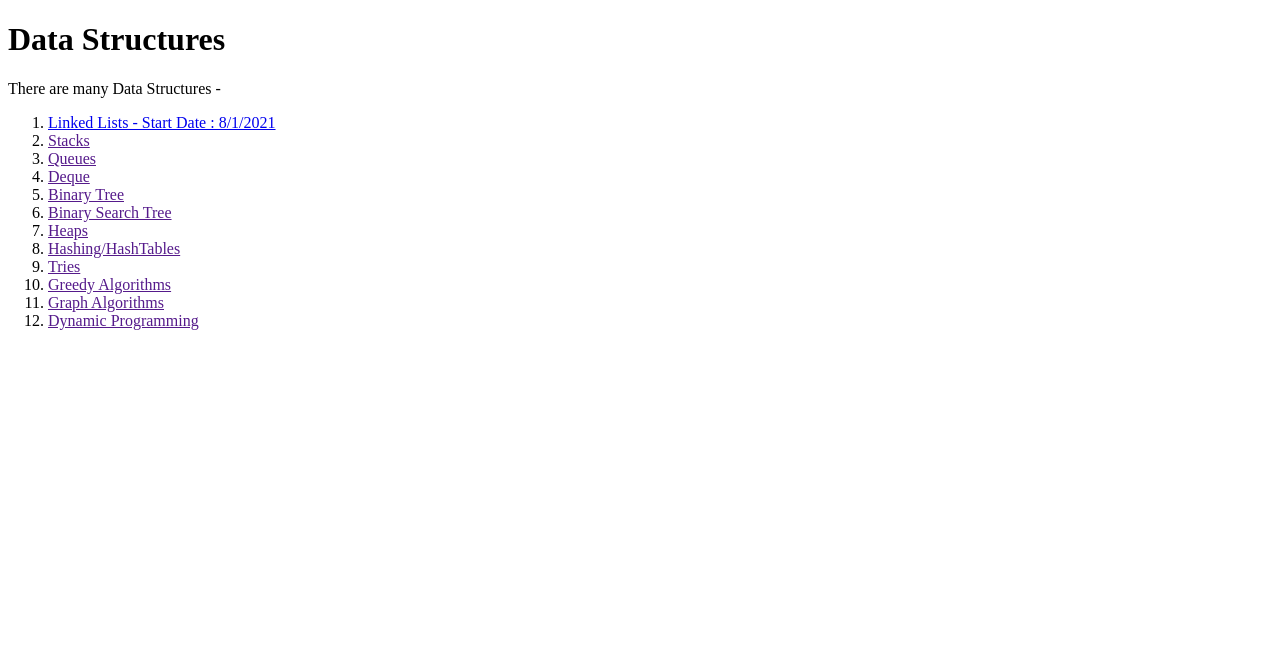
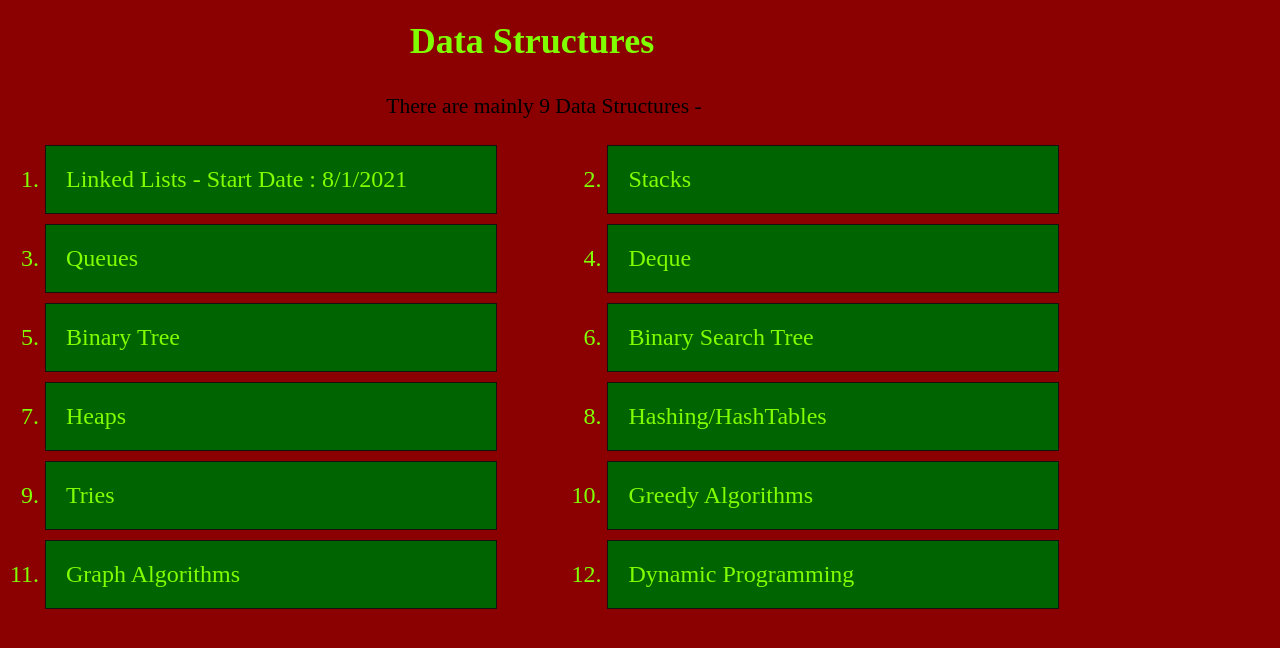
Before and after one commit to arun-bhadouriya/frustatedDev, a plain HTML site: page index.html in a window 1280 px wide. Drawn offline with Linux system fonts and the light colour scheme.

Commit message:
worked upon 9/1/2021

```diff
--- a/index.css
+++ b/index.css
@@ -7,3 +7,49 @@ span{
     color: darkgreen;
     font-size: large;
 }
+body{
+    margin: 0;
+    font-size: large;
+    background-color: darkred;
+}
+.body{
+    background-color: darkred;
+    height: 105%;
+}
+.body h1{
+    color:chartreuse;
+    margin: 10px;
+    padding: 10px;
+    /* background-color: darkviolet; */
+    text-align: center;
+    width: 80%;
+}
+
+.body p{
+    text-align: center;
+    width: 85%;
+    font-size: larger;
+
+}
+.body ol{
+    width: 80%;
+    display: flex;
+    flex-wrap: wrap;
+    justify-content: space-between;
+}
+
+.body ol li{
+    min-width: 40%;
+    border: rgb(19, 18, 17) 1px solid;
+    font-size: 1.5rem;
+    padding: 20px;
+    margin: 5px;
+    color: chartreuse;
+    background-color: darkgreen;
+
+}
+
+.body ol li a{
+    text-decoration: none;
+    color: chartreuse;
+}
--- a/index.html
+++ b/index.html
@@ -9,8 +9,9 @@
 </head>
 
 <body>
+    <div class="body">
         <h1>Data Structures</h1>
-    <p>There are many Data Structures - </p>
+        <p>There are mainly 9 Data Structures - </p>
         <ol>
             <li><a href="./linkedlist.html">Linked Lists - Start Date : 8/1/2021</a></li>
             <li><a href="">Stacks</a></li>
@@ -25,8 +26,7 @@
             <li><a href="">Graph Algorithms</a></li>
             <li><a href="">Dynamic Programming</a></li>
         </ol>
+    </div>
+
 </body>
-
-
-
 </html>
```
Lines whose indentation alone changed are shown as unchanged.
